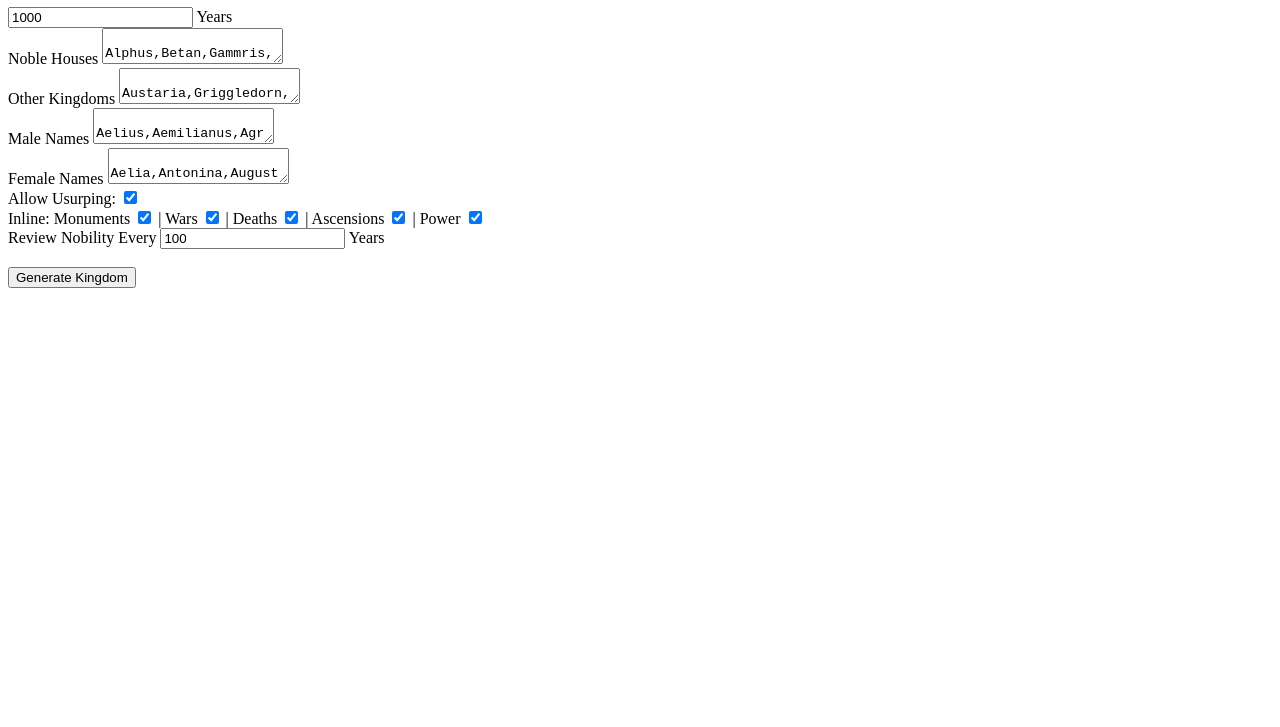
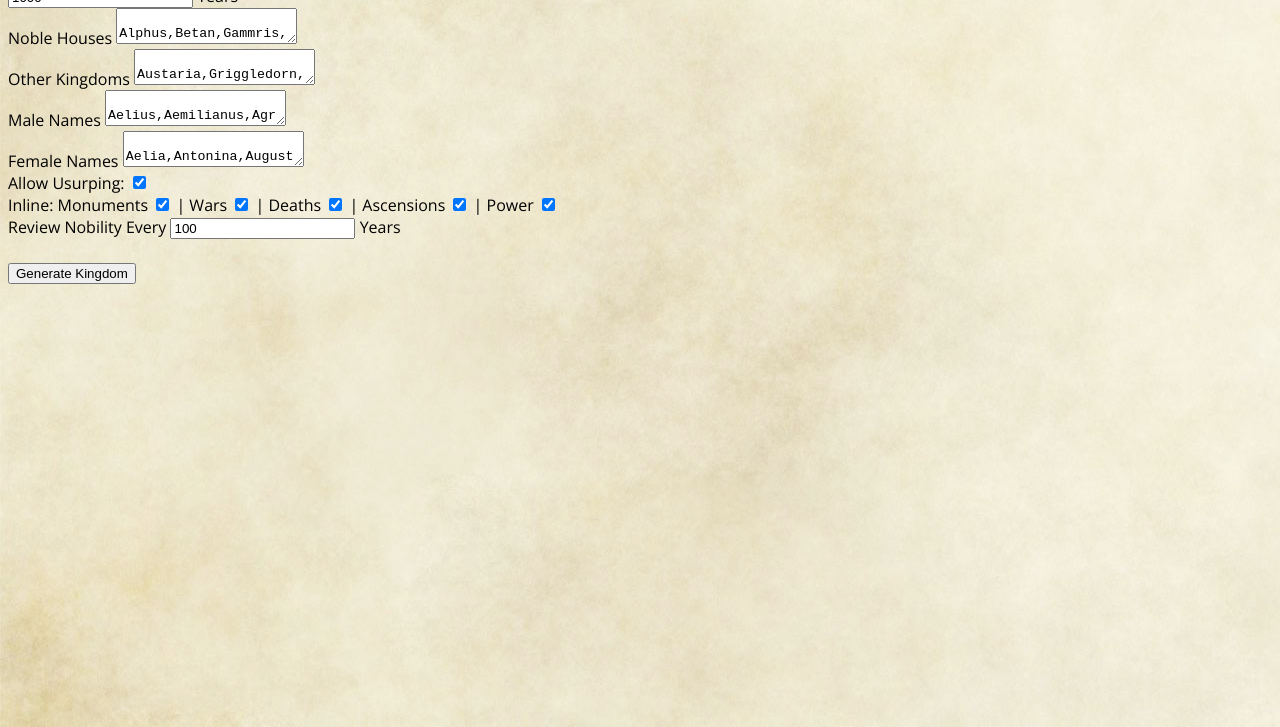
Before and after one commit to Arbust908/gb-kingdom_generator, a website: page index.html in a window 1280 px wide. Shown: the part 73-800 px from the top of the page. Drawn offline with nearby package versions, Linux system fonts and the light colour scheme.

Commit message:
Me olvide el css

```diff
--- a/index.html
+++ b/index.html
@@ -6,6 +6,7 @@
     <meta http-equiv="X-UA-Compatible" content="ie=edge">
     <title>Document</title>
     <link rel="stylesheet" type="text/css" href="https://fonts.googleapis.com/css?family=Open+Sans:400,300,600,700">
+    <link rel="stylesheet" href="./css/kg.css">
 </head>
 <body>
 
```
